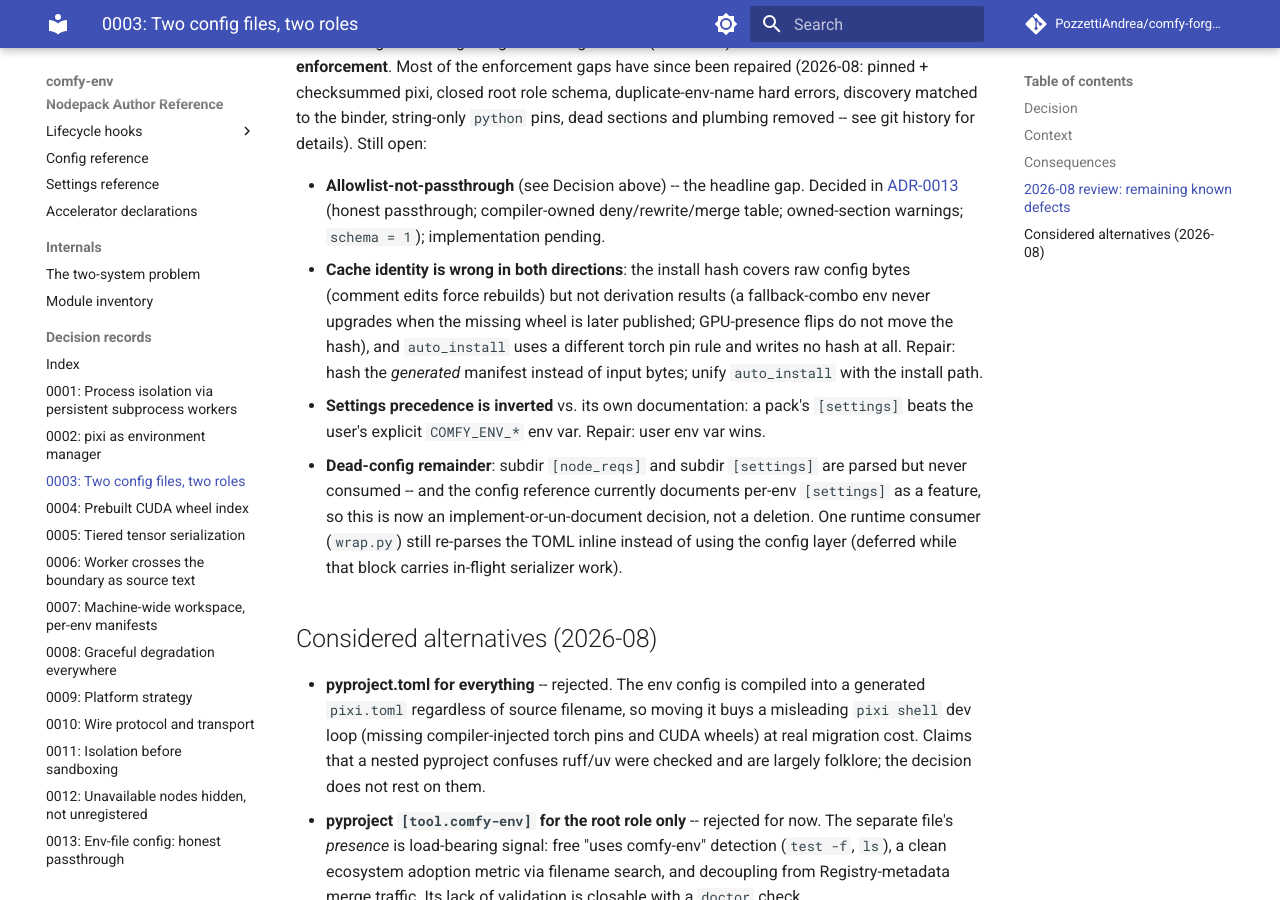
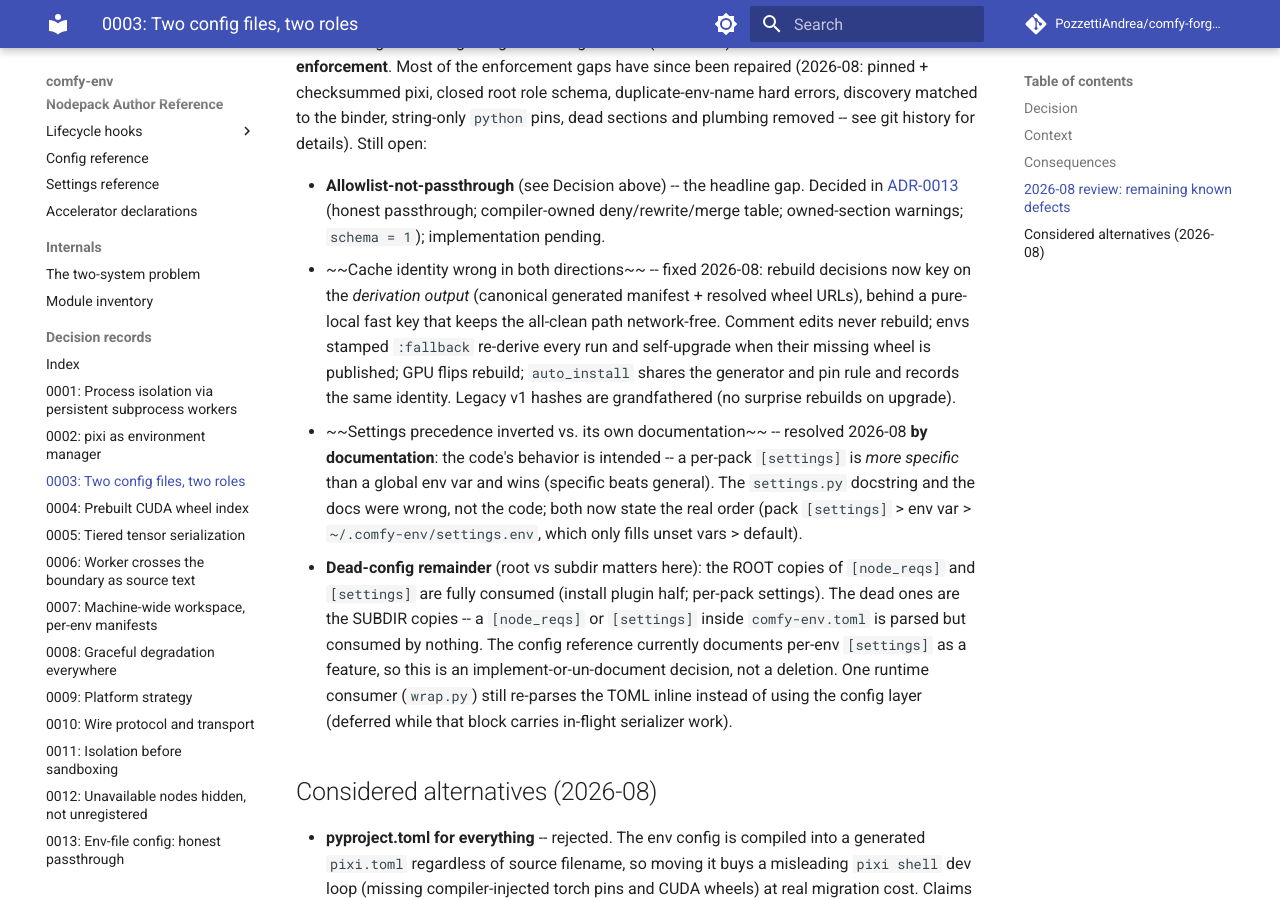
Before and after one commit to Comfy-Forge/comfy-forge-docs, an MkDocs documentation site: the page built from docs/comfy-env/adr/0003-two-config-files-with-two-roles.md, in a window 1280 px wide and 900 px high, scrolled down 2041 px. Built offline with MkDocs 1.6.1 and Material for MkDocs 9.7.7, drawn with Linux system fonts in a browser that asks for light colours; comment, search, counter and statistics services are not loaded.

Commit message:
ADR-0003: cache identity fixed, precedence resolved-by-docs, dead-config root/subdir clarity
Settings reference and config comment corrected to the real order:
per-pack [settings] > env var > settings.env (setdefault, fills unset
only) > default -- specific beats general.

Co-Authored-By: Claude Fable 5 <noreply@anthropic.com>

```diff
--- a/docs/comfy-env/adr/0003-two-config-files-with-two-roles.md
+++ b/docs/comfy-env/adr/0003-two-config-files-with-two-roles.md
@@ -95,22 +95,30 @@ and plumbing removed -- see git history for details). Still open:
   Decided in [ADR-0013](0013-env-file-passthrough-contract.md) (honest
   passthrough; compiler-owned deny/rewrite/merge table; owned-section
   warnings; `schema = 1`); implementation pending.
-- **Cache identity is wrong in both directions**: the install hash covers
-  raw config bytes (comment edits force rebuilds) but not derivation results
-  (a fallback-combo env never upgrades when the missing wheel is later
-  published; GPU-presence flips do not move the hash), and `auto_install`
-  uses a different torch pin rule and writes no hash at all. Repair: hash
-  the *generated* manifest instead of input bytes; unify `auto_install`
-  with the install path.
-- **Settings precedence is inverted** vs. its own documentation: a pack's
-  `[settings]` beats the user's explicit `COMFY_ENV_*` env var. Repair:
-  user env var wins.
-- **Dead-config remainder**: subdir `[node_reqs]` and subdir `[settings]`
-  are parsed but never consumed -- and the config reference currently
-  documents per-env `[settings]` as a feature, so this is now an
-  implement-or-un-document decision, not a deletion. One runtime consumer
-  (`wrap.py`) still re-parses the TOML inline instead of using the config
-  layer (deferred while that block carries in-flight serializer work).
+- ~~Cache identity wrong in both directions~~ -- fixed 2026-08: rebuild
+  decisions now key on the *derivation output* (canonical generated
+  manifest + resolved wheel URLs), behind a pure-local fast key that keeps
+  the all-clean path network-free. Comment edits never rebuild; envs
+  stamped `:fallback` re-derive every run and self-upgrade when their
+  missing wheel is published; GPU flips rebuild; `auto_install` shares the
+  generator and pin rule and records the same identity. Legacy v1 hashes
+  are grandfathered (no surprise rebuilds on upgrade).
+- ~~Settings precedence inverted vs. its own documentation~~ -- resolved
+  2026-08 **by documentation**: the code's behavior is intended -- a
+  per-pack `[settings]` is *more specific* than a global env var and wins
+  (specific beats general). The `settings.py` docstring and the docs were
+  wrong, not the code; both now state the real order (pack `[settings]` >
+  env var > `~/.comfy-env/settings.env`, which only fills unset vars >
+  default).
+- **Dead-config remainder** (root vs subdir matters here): the ROOT copies
+  of `[node_reqs]` and `[settings]` are fully consumed (install plugin
+  half; per-pack settings). The dead ones are the SUBDIR copies -- a
+  `[node_reqs]` or `[settings]` inside `comfy-env.toml` is parsed but
+  consumed by nothing. The config reference currently documents per-env
+  `[settings]` as a feature, so this is an implement-or-un-document
+  decision, not a deletion. One runtime consumer (`wrap.py`) still
+  re-parses the TOML inline instead of using the config layer (deferred
+  while that block carries in-flight serializer work).
 
 ## Considered alternatives (2026-08)
 
```
Also changed, not shown: docs/comfy-env/config.md (+2 -1 lines), docs/comfy-env/settings.md (+14 -11 lines).
